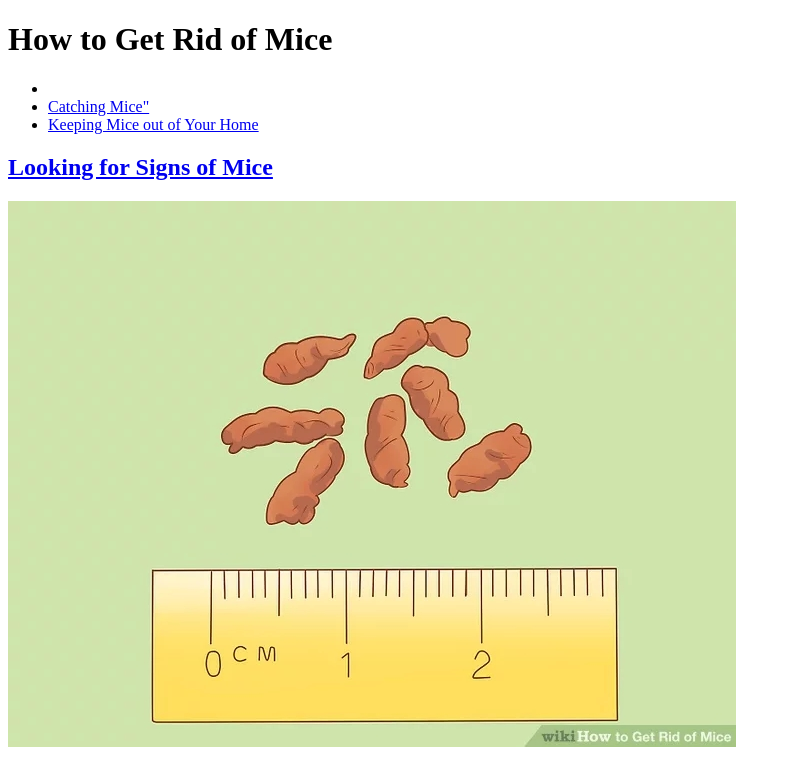
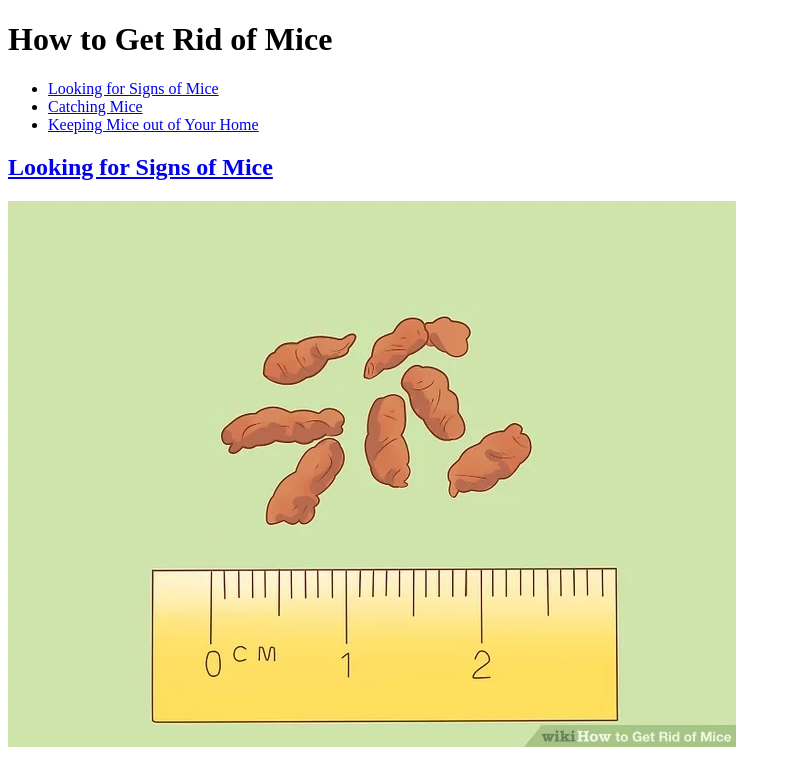
Before and after one commit to Julie-piggy/interactivemedia323, a plain HTML site: page Exercise 1/index.html in a window 1280 px wide. Shown: the top 764 px of the page, without its empty margins (0-791 px from the left). Drawn offline with Linux system fonts and the light colour scheme.

Commit message:
Update index.html

```diff
--- a/Exercise 1/index.html
+++ b/Exercise 1/index.html
@@ -5,8 +5,8 @@
  <h1>How to Get Rid of Mice</h1>
  <nav>
    <ul>
-  <li><a href="Looking for Signs of Mice"</ a></li>
-  <li><a href="Catching Mice">Catching Mice"</ a></li>
+  <li><a href="Looking for Signs of Mice">Looking for Signs of Mice</ a></li>
+  <li><a href="Catching Mice">Catching Mice</ a></li>
   <li><a href="Keeping Mice out of Your Home">Keeping Mice out of Your Home</ a></li>
    </ul>
  </nav>
```
